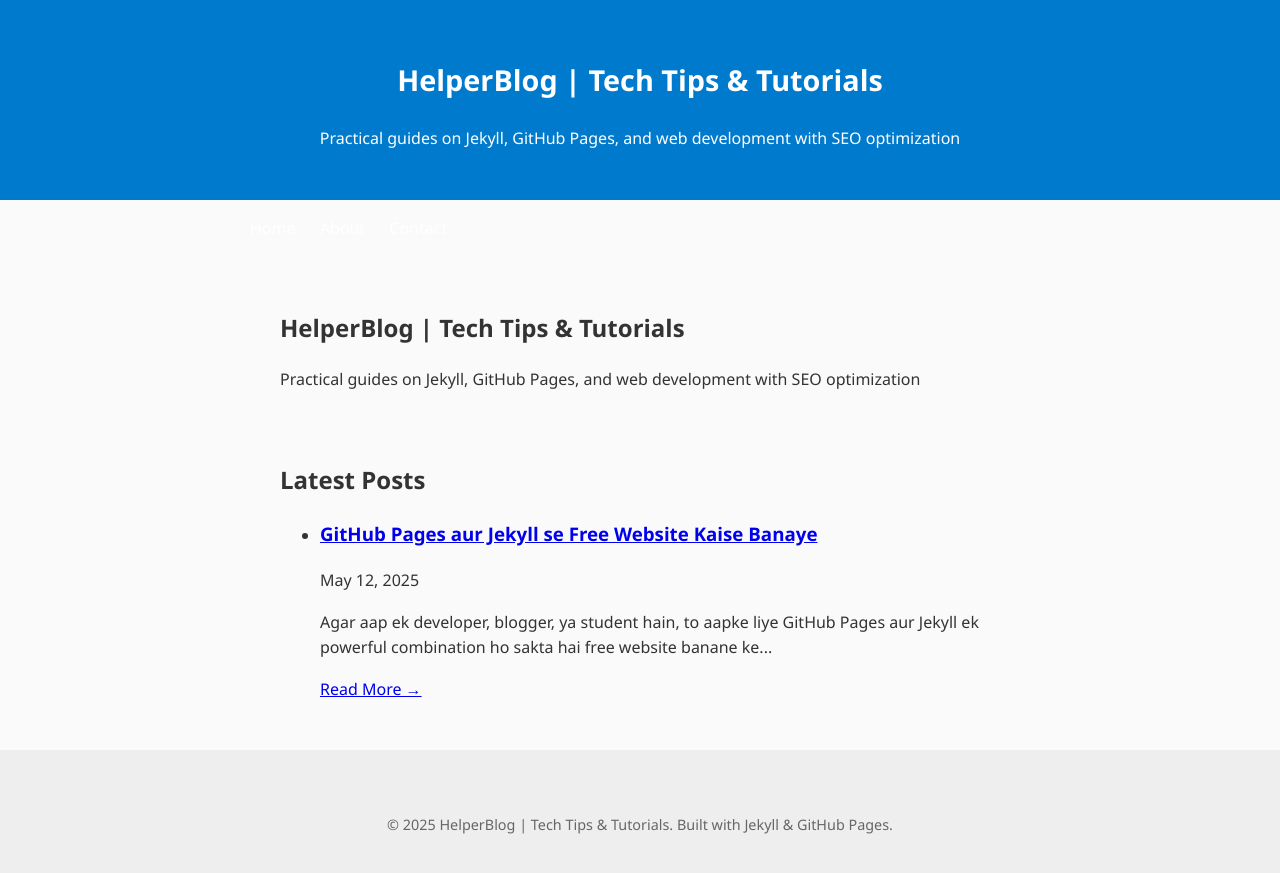
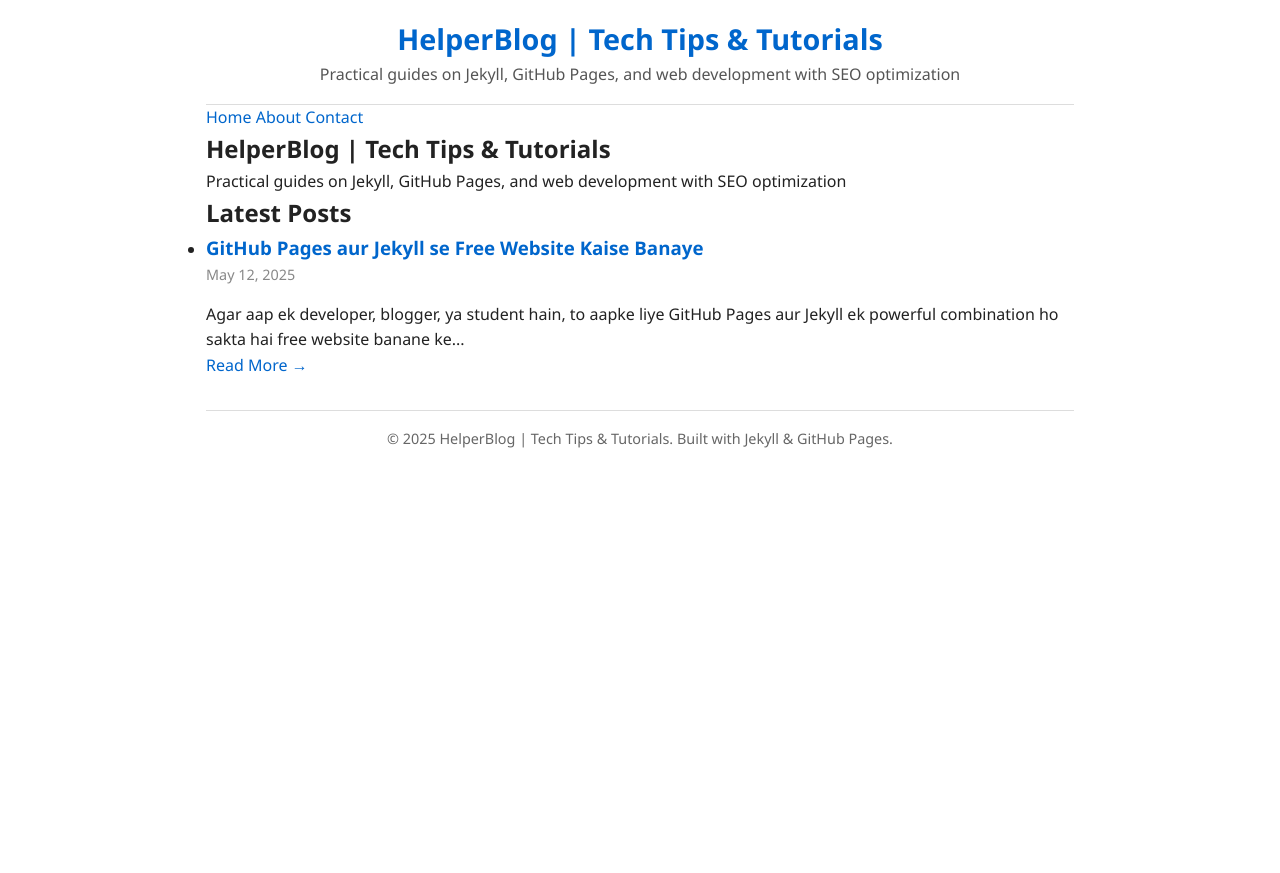
Before and after one commit to helperblog/helperblog.github.io, a Jekyll site: the page built from index.md, in a window 1280 px wide. Shown: the top 873 px of the page. Built offline with Jekyll 4.4.1, drawn with Linux system fonts in a browser that asks for light colours; our own code applies the rules of GitHub Pages for plain Markdown files.

Commit message:
Update style.css

```diff
--- a/assets/css/style.css
+++ b/assets/css/style.css
@@ -1,106 +1,136 @@
-/* Base Styles */
-body {
-  font-family: 'Segoe UI', sans-serif;
-  line-height: 1.6;
+/* Base reset */
+* {
   margin: 0;
   padding: 0;
-  background: #fafafa;
-  color: #333;
+  box-sizing: border-box;
 }
 
-/* Container */
-.container {
-  width: 90%;
-  max-width: 800px;
+html {
+  font-family: 'Segoe UI', Roboto, 'Helvetica Neue', sans-serif;
+  font-size: 16px;
+  line-height: 1.6;
+  color: #222;
+  background: #fff;
+  scroll-behavior: smooth;
+}
+
+body {
+  padding: 0 1rem;
+  max-width: 900px;
   margin: auto;
-  padding: 1rem 0;
+  background-color: #fff;
+}
+
+a {
+  color: #0066cc;
+  text-decoration: none;
+}
+a:hover {
+  text-decoration: underline;
 }
 
 /* Header */
-.site-header {
-  background: #007acc;
-  color: #fff;
+header.site-header {
   padding: 1rem 0;
+  border-bottom: 1px solid #ddd;
   text-align: center;
 }
-
-.site-title a {
-  color: #fff;
-  text-decoration: none;
+header.site-header h1 {
   font-size: 1.8rem;
+  font-weight: 600;
 }
-
-.site-description {
-  margin-top: 0.2rem;
+header.site-header p {
   font-size: 1rem;
+  color: #555;
 }
 
 /* Navigation */
-.site-nav a {
-  color: #fff;
-  margin: 0 10px;
-  text-decoration: none;
+nav.navbar {
+  text-align: center;
+  margin: 1rem 0;
+}
+nav.navbar a {
+  margin: 0 1rem;
   font-weight: 500;
 }
 
-.site-nav a:hover {
-  text-decoration: underline;
+/* Post list */
+.posts-list {
+  list-style: none;
+  margin: 2rem 0;
+}
+.posts-list li {
+  border-bottom: 1px solid #eee;
+  padding: 1rem 0;
+}
+.posts-list li h2 {
+  font-size: 1.2rem;
+  margin-bottom: 0.3rem;
+}
+.posts-list li p {
+  color: #666;
+  font-size: 0.95rem;
 }
 
-/* Post Styles */
-.post h1 {
-  margin-top: 0;
-  font-size: 2rem;
+/* Individual post */
+.post-title {
+  font-size: 1.8rem;
+  margin-bottom: 0.5rem;
+}
+.post-meta {
+  color: #888;
+  font-size: 0.9rem;
+  margin-bottom: 1rem;
+}
+.post-content img {
+  max-width: 100%;
+  height: auto;
+}
+.post-content {
+  margin: 1rem 0;
+}
+.post-footer {
+  margin-top: 2rem;
+  font-size: 0.9rem;
+  color: #555;
+}
+.post-tags a,
+.post-categories a {
+  background: #f0f0f0;
+  padding: 0.2rem 0.6rem;
+  margin: 0 0.2rem;
+  border-radius: 3px;
+  font-size: 0.85rem;
 }
 
-.featured-image {
-  max-width: 100%;
-  height: auto;
+/* TOC */
+.post-toc {
+  background: #f9f9f9;
+  padding: 1rem;
+  border-left: 4px solid #ccc;
   margin-bottom: 1rem;
 }
+.post-toc h2 {
+  font-size: 1rem;
+  margin-bottom: 0.5rem;
+}
 
-.share {
+/* Footer */
+footer.site-footer {
+  border-top: 1px solid #ddd;
+  padding: 1rem 0;
+  text-align: center;
+  font-size: 0.9rem;
+  color: #666;
   margin-top: 2rem;
 }
 
-/* Footer */
-.site-footer {
-  text-align: center;
-  font-size: 0.9rem;
-  color: #666;
-  padding: 2rem 0;
-  background: #eee;
-}
-
-/* Pagination */
-.pagination {
-  text-align: center;
-  margin: 2rem 0;
-}
-
-.pagination a {
-  display: inline-block;
-  padding: 8px 16px;
-  background: #007acc;
-  color: #fff;
-  text-decoration: none;
-  margin: 0 5px;
-  border-radius: 4px;
-}
-
-.pagination a:hover {
-  background: #005fa3;
-}
-
 /* Responsive */
-@media (max-width: 600px) {
-  .site-nav {
-    display: block;
-    margin-top: 1rem;
+@media (max-width: 768px) {
+  body {
+    padding: 0 0.8rem;
   }
-
-  .site-nav a {
-    display: block;
-    margin: 5px 0;
+  .post-title {
+    font-size: 1.5rem;
   }
 }
```
